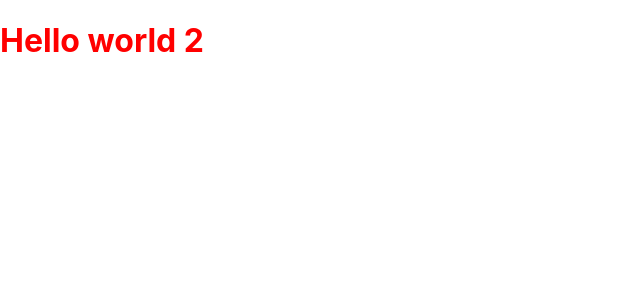
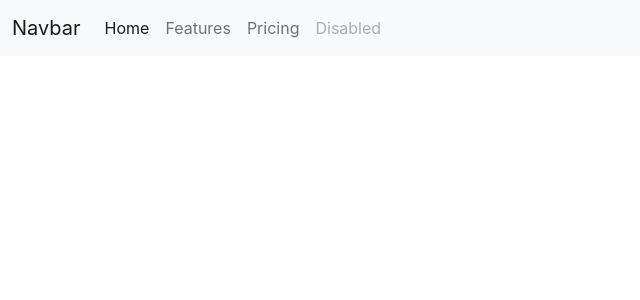
Before and after one commit to camRight/first_react, a React (Create React App) app: page / in a window 1280 px wide. Shown: the top 300 px of the page, without its empty margins (0-640 px from the left). Built offline with nearby package versions, Linux system fonts and the light colour scheme.

Commit message:
className and added navbar

```diff
--- a/public/index.html
+++ b/public/index.html
@@ -24,6 +24,8 @@
       work correctly both with client-side routing and a non-root public URL.
       Learn how to configure a non-root public URL by running `npm run build`.
     -->
+    <link href="https://cdn.jsdelivr.net/npm/bootstrap@5.0.0-beta1/dist/css/bootstrap.min.css" rel="stylesheet"
+      integrity="sha384-giJF6kkoqNQ00vy+HMDP7azOuL0xtbfIcaT9wjKHr8RbDVddVHyTfAAsrekwKmP1" crossorigin="anonymous" />
     <title>React App</title>
   </head>
   <body>
@@ -39,5 +41,9 @@
       To begin the development, run `npm start` or `yarn start`.
       To create a production bundle, use `npm run build` or `yarn build`.
     -->
+    <script src="https://cdn.jsdelivr.net/npm/@popperjs/core@2.6.0/dist/umd/popper.min.js"
+      integrity="sha384-KsvD1yqQ1/1+IA7gi3P0tyJcT3vR+NdBTt13hSJ2lnve8agRGXTTyNaBYmCR/Nwi" crossorigin="anonymous"></script>
+    <script src="https://cdn.jsdelivr.net/npm/bootstrap@5.0.0-beta2/dist/js/bootstrap.min.js"
+      integrity="sha384-nsg8ua9HAw1y0W1btsyWgBklPnCUAFLuTMS2G72MMONqmOymq585AcH49TLBQObG" crossorigin="anonymous"></script>
   </body>
 </html>
--- a/src/Components/Nav/Nav.js
+++ b/src/Components/Nav/Nav.js
@@ -8,9 +8,30 @@
     };
 
     return (
-        <div>
-            <h1 style={styles}>Hello world {num}</h1>
-        </div>
+        <nav class="navbar navbar-expand-lg navbar-light bg-light">
+            <div class="container-fluid">
+                <a class="navbar-brand" href="#">Navbar</a>
+                <button class="navbar-toggler" type="button" data-bs-toggle="collapse" data-bs-target="#navbarNav" aria-controls="navbarNav" aria-expanded="false" aria-label="Toggle navigation">
+                    <span class="navbar-toggler-icon"></span>
+                </button>
+                <div class="collapse navbar-collapse" id="navbarNav">
+                    <ul class="navbar-nav">
+                        <li class="nav-item">
+                            <a class="nav-link active" aria-current="page" href="#">Home</a>
+                        </li>
+                        <li class="nav-item">
+                            <a class="nav-link" href="#">Features</a>
+                        </li>
+                        <li class="nav-item">
+                            <a class="nav-link" href="#">Pricing</a>
+                        </li>
+                        <li class="nav-item">
+                            <a class="nav-link disabled" href="#" tabindex="-1" aria-disabled="true">Disabled</a>
+                        </li>
+                    </ul>
+                </div>
+            </div>
+        </nav>
     );
 };
 
```
